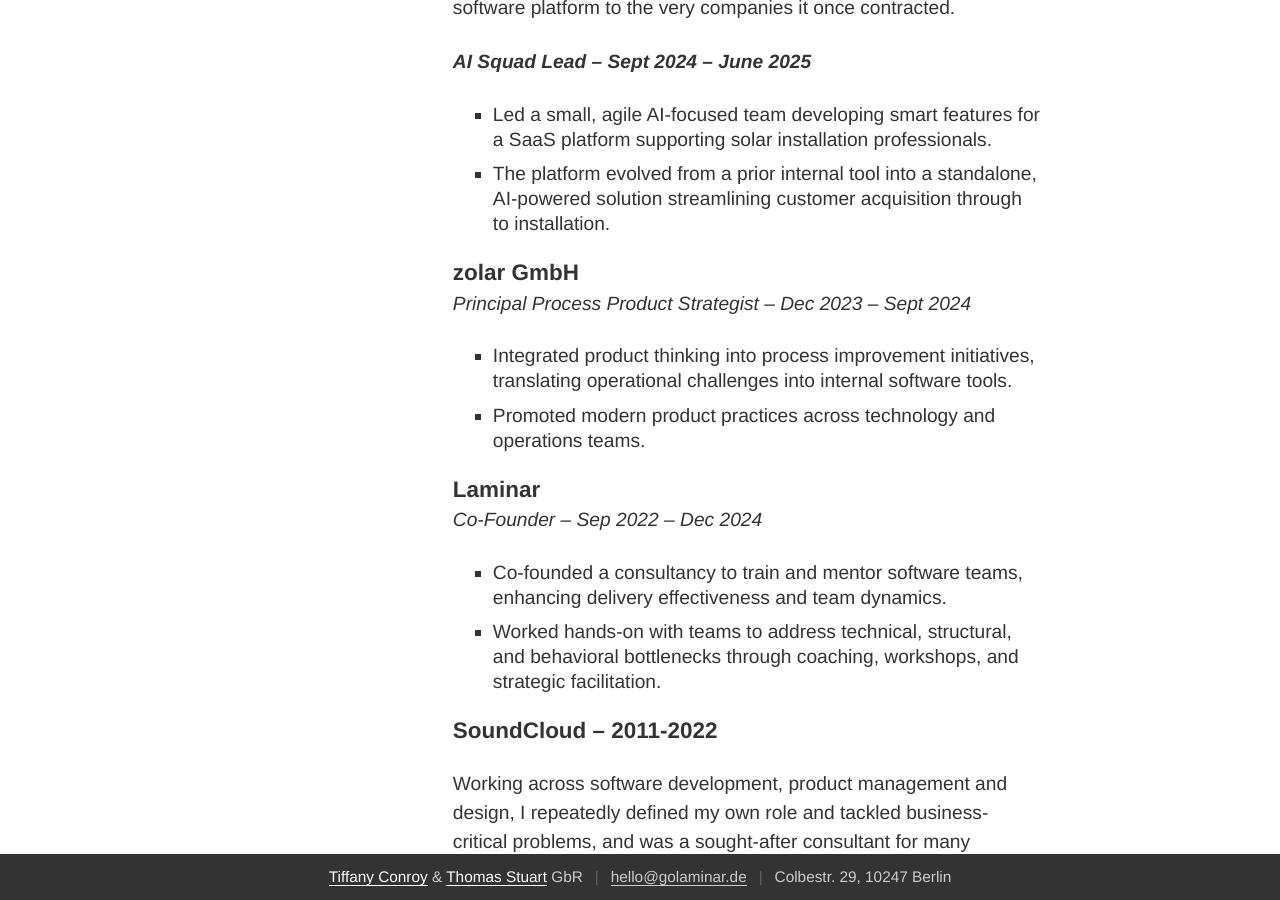
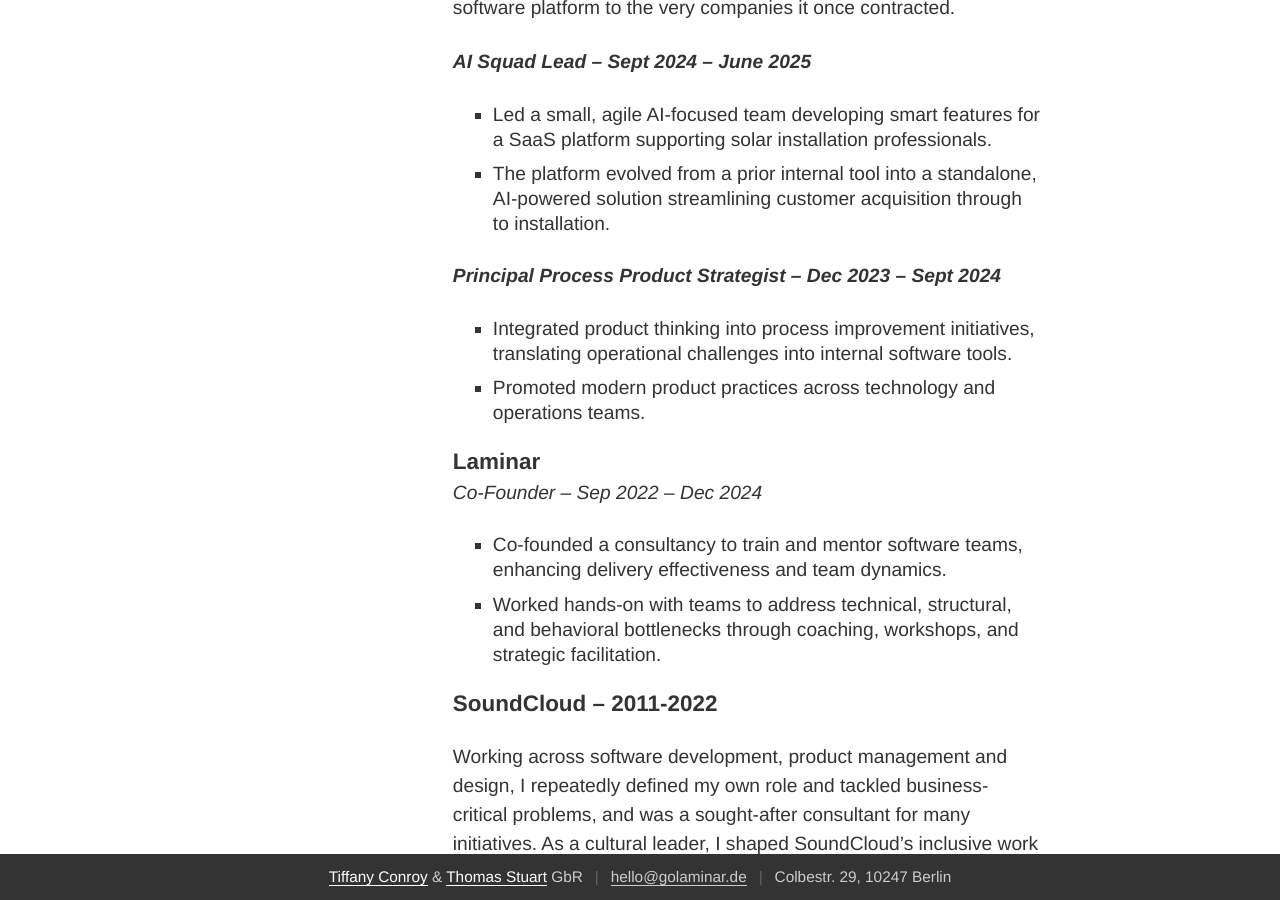
Before and after one commit to golaminar/golaminar.github.io, a Jekyll site: the page built from tiffany/cv.html, in a window 1280 px wide and 900 px high, scrolled down 1108 px. Built offline with Jekyll 4.4.1, drawn with Linux system fonts in a browser that asks for light colours.

Commit message:
Update cv.html

```diff
--- a/tiffany/cv.html
+++ b/tiffany/cv.html
@@ -88,7 +88,6 @@
                     <li>The platform evolved from a prior internal tool into a standalone, AI-powered solution streamlining customer acquisition through to installation.</li>
                 </ul>
 
-                <h3>zolar GmbH</h3>
                 <h4 style="font-style: italic;">Principal Process Product Strategist – Dec 2023 – Sept 2024</h4>
                 <ul>
                     <li>Integrated product thinking into process improvement initiatives, translating operational challenges into internal software tools.</li>
```
